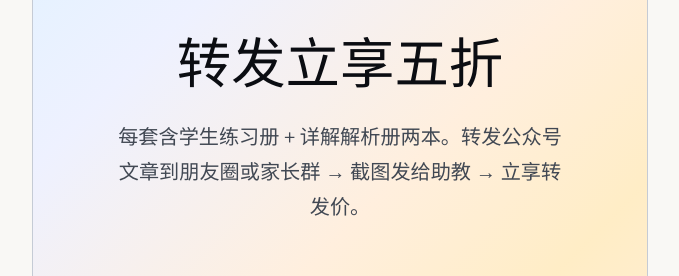
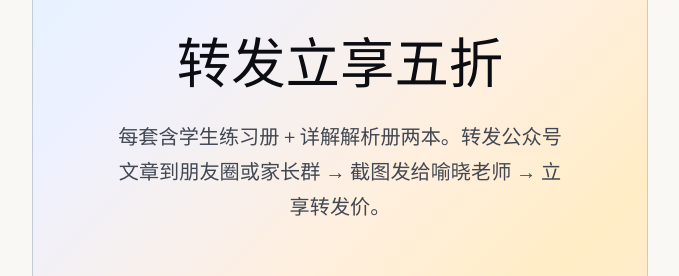
Before and after one commit to bingxunwang608-sys/yuxiao-math, a plain HTML site: page index.html in a window 1280 px wide. Shown: the part 9520-9796 px from the top of the page, without its empty margins (300-979 px from the left). Drawn offline with nearby package versions, Linux system fonts and the light colour scheme; a web font is replaced by a local one.

Commit message:
修正：截图发给喻晓老师

```diff
--- a/index.html
+++ b/index.html
@@ -424,7 +424,7 @@
     <div class="cta-section">
       <div class="section-label">定价与购买</div>
       <div class="display-s" style="text-align:center;margin-bottom:var(--space-sm)">转发立享五折</div>
-      <p style="margin-bottom:var(--space-2xl)">每套含学生练习册 + 详解解析册两本。转发公众号文章到朋友圈或家长群 → 截图发给助教 → 立享转发价。</p>
+      <p style="margin-bottom:var(--space-2xl)">每套含学生练习册 + 详解解析册两本。转发公众号文章到朋友圈或家长群 → 截图发给喻晓老师 → 立享转发价。</p>
 
       <!-- 定价表 -->
       <div class="pricing-table" style="margin-bottom:var(--space-2xl)">
```
